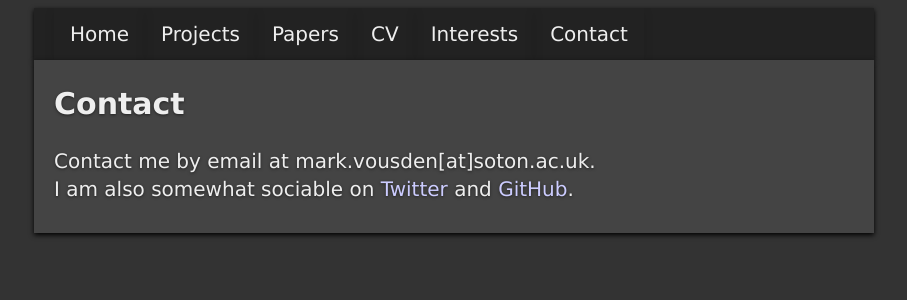
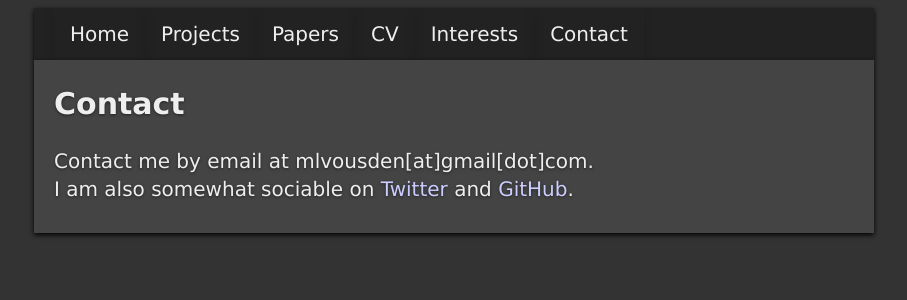
Before and after one commit to mvousden/personal-site, a Jekyll site: the page built from contact.html, in a window 1280 px wide. Shown: the top 300 px of the page, without its empty margins (186-1093 px from the left). Built offline with Jekyll 4.4.1, drawn with Linux system fonts in a browser that asks for light colours.

Commit message:
Change email address.

```diff
--- a/contact.html
+++ b/contact.html
@@ -4,7 +4,7 @@ title: Contact
 ---
 
 <p>
-Contact me by email at mark.vousden[at]soton.ac.uk. <br>
+Contact me by email at mlvousden[at]gmail[dot]com. <br>
 I am also somewhat sociable on <a href=https://twitter.com/MVousden>Twitter</a>
 and <a href=https://github.com/mvousden>GitHub</a>.
 </p>
```
